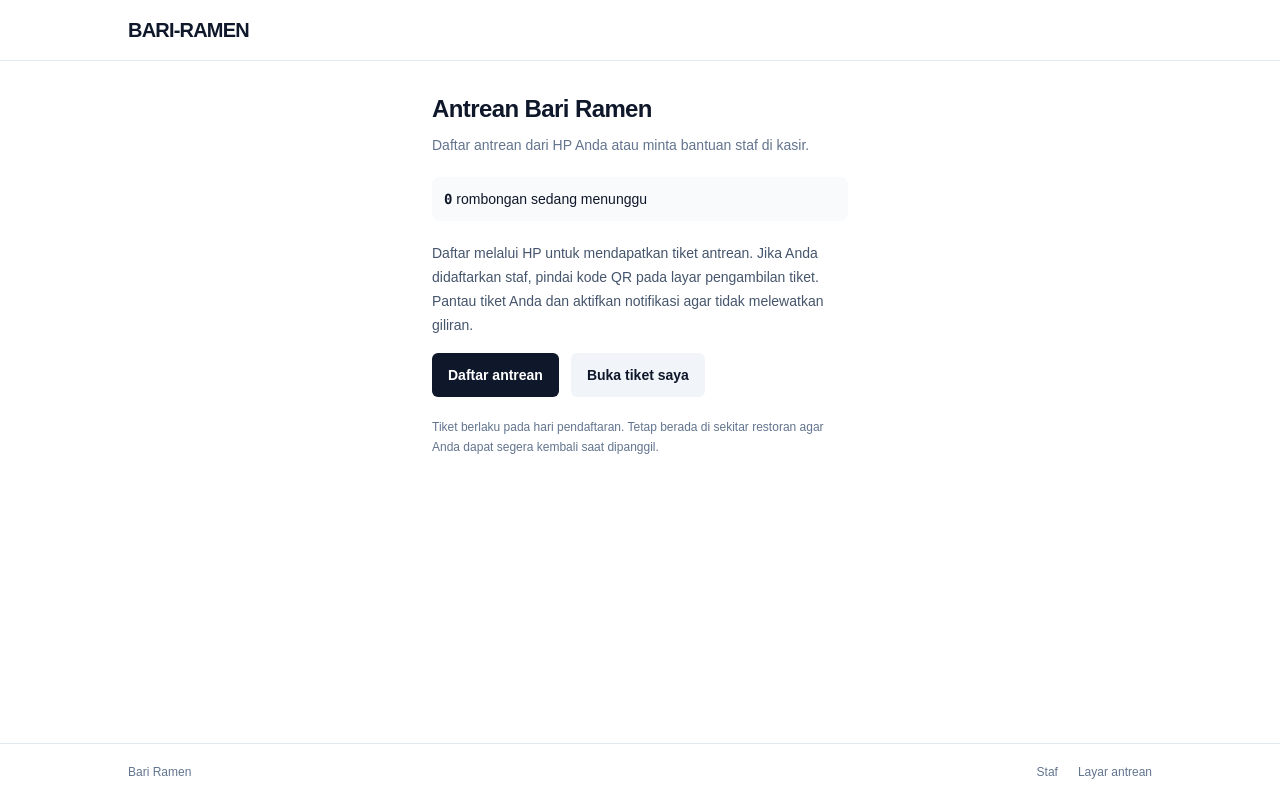
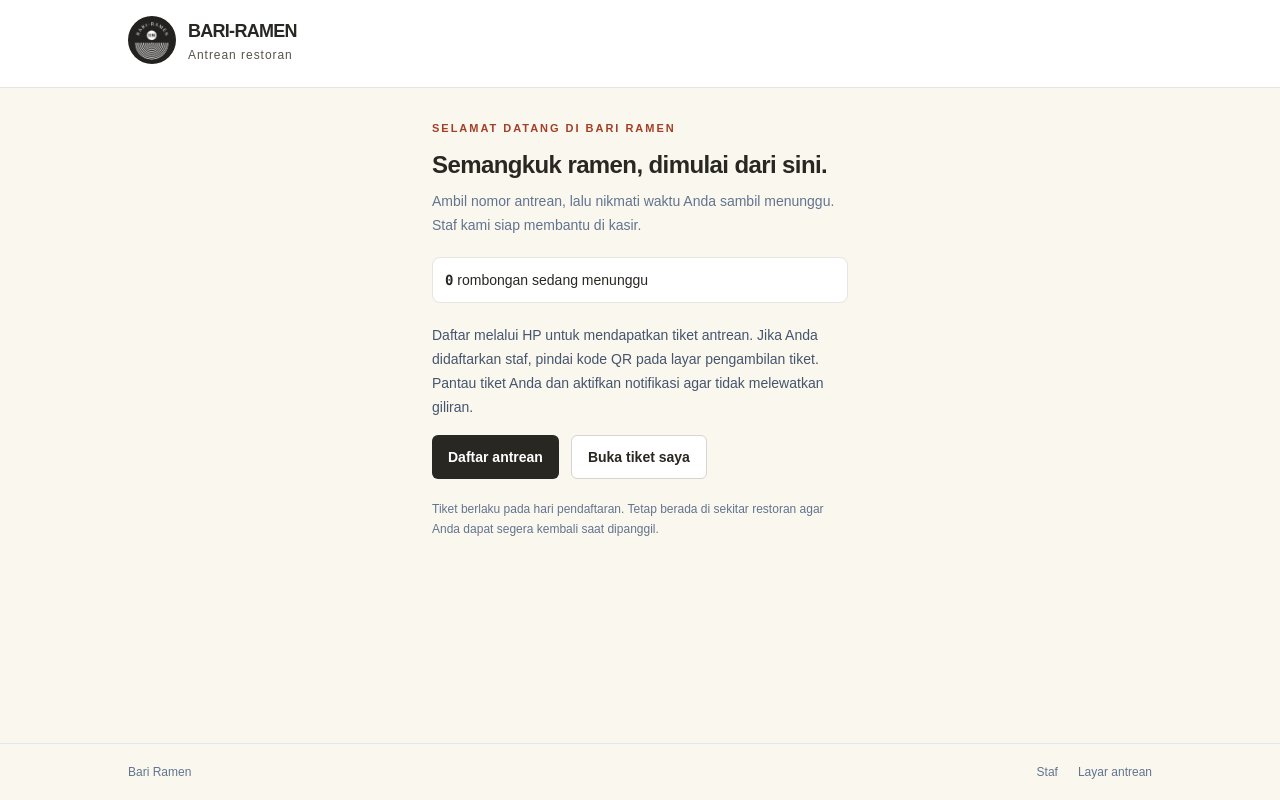
Before and after one commit to pt-arunikaciptasahaja/Bari-Ramen-QMS, a Next.js app: page / in a window 1280 px wide. Built offline with nearby package versions, Linux system fonts and the light colour scheme; no server answers; the database is empty.

Commit message:
Add Bari Ramen logo and warm light queue theme
Use the supplied logo in shared screen headers, switch TV to cream and white with dark readable numbers, and refine customer welcome and late-arrival copy. Preserve group colors, call behavior and privacy.

```diff
--- a/src/app/globals.css
+++ b/src/app/globals.css
@@ -8,18 +8,18 @@
 }
 body {
   margin: 0;
-  background: #f8fafc;
-  color: #0f172a;
+  background: #faf7ef;
+  color: #292722;
   font-family: Arial, Helvetica, sans-serif;
 }
 ::selection {
-  background: #e5e5e5;
+  background: #f2d8c6;
 }
 .field {
   width: 100%;
   height: 48px;
   border-radius: 6px;
-  border: 1px solid #cbd5e1;
+  border: 1px solid #d6d1c7;
   background: #fff;
   padding: 0 12px;
   font-size: 16px;
@@ -30,8 +30,8 @@
 }
 .field:focus,
 .field:focus-within {
-  border-color: #64748b;
-  box-shadow: 0 0 0 2px #64748b20;
+  border-color: #a33f27;
+  box-shadow: 0 0 0 2px #a33f2720;
 }
 .field:disabled {
   opacity: 0.6;
@@ -48,10 +48,10 @@
 @keyframes call-flash {
   0%,
   100% {
-    background: #181818;
+    background: #fffdf8;
   }
   50% {
-    background: #383838;
+    background: #fce3c7;
   }
 }
 @media (prefers-reduced-motion: reduce) {
@@ -62,3 +62,29 @@
     transition: none !important;
   }
 }
+
+/* The original transparent logo has generous margins. Frame it with CSS,
+   preserving the supplied artwork and its proportions. */
+.brand-emblem {
+  position: relative;
+  display: block;
+  width: 48px;
+  height: 48px;
+  flex: 0 0 auto;
+  overflow: hidden;
+  border-radius: 50%;
+  background: #22211f;
+}
+.brand-emblem-large {
+  width: 64px;
+  height: 64px;
+}
+.brand-emblem-image {
+  position: absolute;
+  width: 200%;
+  height: 200%;
+  max-width: none;
+  left: -50%;
+  top: -50%;
+  object-fit: contain;
+}
--- a/src/app/page.tsx
+++ b/src/app/page.tsx
@@ -12,22 +12,23 @@
     (entry) => entry.status === "waiting",
   ).length;
   return (
-    <div className="flex min-h-dvh flex-col bg-white">
+    <div className="flex min-h-dvh flex-col bg-paper">
       <DemoNotice />
-      <header className="border-b border-slate-200 px-4 py-4">
+      <header className="border-b border-stone-200 bg-white px-4 py-4">
         <div className="mx-auto max-w-5xl">
           <Brand />
         </div>
       </header>
       <main className="mx-auto w-full max-w-md flex-1 px-4 py-6 sm:py-8">
+        <p className="eyebrow mb-3 text-terracotta">Selamat datang di Bari Ramen</p>
         <h1 className="text-2xl font-semibold tracking-tight">
-          Antrean Bari Ramen
+          Semangkuk ramen, dimulai dari sini.
         </h1>
         <p className="mt-2 text-sm leading-6 text-slate-500">
-          Daftar antrean dari HP Anda atau minta bantuan staf di kasir.
+          Ambil nomor antrean, lalu nikmati waktu Anda sambil menunggu. Staf kami siap membantu di kasir.
         </p>
         <div
-          className="my-5 rounded-lg bg-slate-100/50 px-3 py-3"
+          className="my-5 rounded-lg border border-stone-200 bg-white px-3 py-3"
           role="status"
         >
           <p className="text-sm">
@@ -53,8 +54,8 @@
           Pantau tiket Anda dan aktifkan notifikasi agar tidak melewatkan giliran.
         </p>
         <div className="mt-4 flex flex-wrap gap-3">
-          <Link href="/register" className="inline-flex min-h-11 items-center rounded-md bg-slate-900 px-4 text-sm font-semibold text-white">Daftar antrean</Link>
-          <Link href="/ticket" className="inline-flex min-h-11 items-center rounded-md bg-slate-100 px-4 text-sm font-semibold">Buka tiket saya</Link>
+          <Link href="/register" className="inline-flex min-h-11 items-center rounded-md bg-brand px-4 text-sm font-semibold text-white">Daftar antrean</Link>
+          <Link href="/ticket" className="inline-flex min-h-11 items-center rounded-md border border-stone-300 bg-white px-4 text-sm font-semibold">Buka tiket saya</Link>
         </div>
         <p className="mt-5 text-xs leading-5 text-slate-500">
           Tiket berlaku pada hari pendaftaran. Tetap berada di sekitar restoran agar Anda dapat segera kembali saat dipanggil.
--- a/src/app/register/page.tsx
+++ b/src/app/register/page.tsx
@@ -49,9 +49,10 @@
     <DemoNotice />
     <header className="mx-auto max-w-md px-4 py-5"><Brand /></header>
     <main className="mx-auto max-w-md px-4 pb-8">
-      <h1 className="text-2xl font-semibold tracking-tight">Daftar antrean</h1>
-      <p className="mt-2 text-sm leading-6 text-slate-600">Cukup satu pendaftaran untuk setiap rombongan. Setelah berhasil, tiket antrean akan terbuka di HP Anda.</p>
-      <section aria-label="Formulir pendaftaran antrean" className="mt-5 rounded-xl bg-white p-5">
+      <p className="eyebrow mb-2 text-terracotta">Sebelum menikmati ramen</p>
+      <h1 className="text-2xl font-semibold tracking-tight">Ambil nomor antrean Anda</h1>
+      <p className="mt-2 text-sm leading-6 text-slate-600">Senang menyambut Anda di Bari Ramen. Cukup satu pendaftaran untuk setiap rombongan; tiket akan langsung terbuka di HP Anda.</p>
+      <section aria-label="Formulir pendaftaran antrean" className="mt-5 rounded-xl border border-stone-200 bg-white p-5 shadow-sm">
         {checking ? <p role="status" className="text-sm text-slate-500">Memeriksa tiket Anda…</p> : <QueueForm onRegister={submit} />}
       </section>
       <p className="mt-4 text-xs leading-6 text-slate-500">Tiket berlaku untuk antrean hari ini. Pendaftaran belum menjamin meja tersedia pada jam tertentu. Urutan panggilan mengikuti ketersediaan meja sesuai jumlah orang. Tetap berada di sekitar restoran.</p>
--- a/src/app/staff/page.tsx
+++ b/src/app/staff/page.tsx
@@ -135,11 +135,8 @@
       <DemoNotice />
       <header className="border-b border-slate-200 bg-white">
         <div className="mx-auto flex max-w-7xl flex-wrap items-center justify-between gap-5 px-5 py-5 sm:px-8">
-          <Brand />
+          <Brand subtitle="Dashboard staf" />
           <div className="flex items-center gap-3">
-            <span className="hidden rounded-lg bg-paper px-3 py-2 text-xs text-slate-500 sm:block">
-              DASHBOARD STAF
-            </span>
             <Button asChild variant="outline">
               <Link href="/tv" target="_blank" rel="noreferrer">
                 <ExternalLink size={16} />
--- a/src/app/ticket/page.tsx
+++ b/src/app/ticket/page.tsx
@@ -57,7 +57,7 @@
       <h1 className="text-xl font-semibold">{called ? 'Giliran Anda sudah tiba' : 'Tiket antrean Anda'}</h1>
       {loading && <p role="status" className="mt-5 text-sm text-slate-500">Membuka tiket…</p>}
       {entry && <>
-        <section className="mt-4 overflow-hidden rounded-xl bg-white">
+        <section className="mt-4 overflow-hidden rounded-xl border border-stone-200 bg-white shadow-sm">
           <div className="p-5 text-center">
             <p className="text-xs text-slate-500">Nomor antrean</p>
             <p className={`mx-auto my-3 w-fit rounded-lg px-4 py-2 font-mono text-5xl font-semibold tabular-nums ${queueGroups[entry.group_code].light}`}>{entry.queue_number}</p>
@@ -69,7 +69,7 @@
             {called && <p role="status" className="mt-3 text-lg font-semibold text-amber-900">Panggilan {entry.call_count ?? 1}/3</p>}
             {called && entry.called_at && <p className="mt-2 text-xs leading-5 text-slate-500">Panggilan pertama pukul <span className="font-mono tabular-nums">{new Date(entry.called_at).toLocaleTimeString('id-ID',{timeZone:'Asia/Jakarta',hour:'2-digit',minute:'2-digit'})}</span> WIB. Silakan segera menuju kasir dan tunjukkan tiket ini kepada staf.</p>}
           </div>
-          {entry.status === 'waiting' && !expired && <div className="bg-slate-100/70 px-5 py-4">
+          {entry.status === 'waiting' && !expired && <div className="bg-paper px-5 py-4">
             <p aria-live="polite" className="text-sm"><span className="font-mono font-semibold tabular-nums">{board.loading || board.error ? '…' : aheadCount(board.rows, {...entry,source:'walk-in'})}</span> rombongan dalam kelompok {entry.group_code} di depan Anda</p>
             <p className="mt-2 text-xs leading-5 text-slate-500">Urutan panggilan mengikuti ketersediaan meja sesuai jumlah orang dalam rombongan Anda.</p>
           </div>}
--- a/src/app/tv/page.tsx
+++ b/src/app/tv/page.tsx
@@ -10,9 +10,9 @@
 import { callAgeSeconds, carouselPage, collectReminders, rowsForHeight, warningLevel } from "@/lib/tv";
 
 const urgencyClasses = {
-  normal: "border-white/10 bg-white/5 text-slate-300",
-  warning: "border-amber-500/60 bg-amber-950/60 text-amber-200",
-  urgent: "border-rose-500/70 bg-rose-950/60 text-rose-200",
+  normal: "border-stone-200 bg-stone-50 text-stone-700",
+  warning: "border-amber-300 bg-amber-50 text-amber-900",
+  urgent: "border-rose-300 bg-rose-50 text-rose-900",
 };
 function duration(calledAt: string | null, now: number) {
   const age = callAgeSeconds(calledAt, now);
@@ -84,14 +84,14 @@
   const previousPage = carouselPage(previousCalls, rotation, 4);
   const level = warningLevel(current?.called_at ?? null, now);
   return (
-    <div className="flex min-h-dvh flex-col bg-[#101010] text-white sm:h-dvh sm:min-h-[540px] sm:overflow-hidden">
+    <div className="flex min-h-dvh flex-col bg-paper text-ink sm:h-dvh sm:min-h-[540px] sm:overflow-hidden">
       <DemoNotice />
-      <header className="flex shrink-0 items-center justify-between gap-4 border-b border-white/10 px-5 py-3 lg:px-8">
-        <Brand dark />
-        <div className="flex items-center gap-4">
-          <span className="text-xs text-slate-400">{connection}</span>
-          <span className="font-mono text-xl font-semibold tabular-nums">{clock}</span>
-          <button aria-label="Layar penuh" className="p-2 text-slate-400" onClick={() => {
+      <header className="flex shrink-0 flex-wrap items-center justify-between gap-4 border-b border-stone-200 bg-white/80 px-5 py-3 sm:flex-nowrap lg:px-8">
+        <Brand size="large" subtitle="Selamat datang di Bari Ramen" />
+        <div className="flex flex-wrap items-center justify-end gap-2 sm:gap-4">
+          <span className="text-xs text-stone-600">{connection}</span>
+          <span className="font-mono text-lg font-semibold tabular-nums sm:text-xl">{clock}</span>
+          <button aria-label="Layar penuh" className="p-2 text-stone-600" onClick={() => {
             if (!document.fullscreenElement) void document.documentElement.requestFullscreen().catch(() => setSoundError("Layar penuh tidak didukung browser ini."));
             else void document.exitFullscreen();
           }}><Maximize size={20} /></button>
@@ -99,53 +99,53 @@
       </header>
       <main className="grid min-h-0 flex-1 grid-cols-1 gap-4 p-4 sm:grid-cols-[minmax(0,1fr)_minmax(230px,34%)] lg:gap-6 lg:p-6">
         <section className="flex min-h-0 min-w-0 flex-col gap-3">
-          <div key={flash} className={`flex min-h-0 flex-1 flex-col items-center justify-center rounded-xl border border-white/10 bg-[#181818] p-4 text-center transition-colors duration-75 ${flash ? "call-flash" : ""}`}>
-            <p className="flex items-center gap-2 text-xs font-semibold uppercase tracking-widest opacity-70"><BellRing size={17} />Silakan menuju kasir</p>
-            <h1 aria-live="polite" className={`my-3 whitespace-nowrap font-mono text-[clamp(2rem,9vw,8rem)] font-semibold leading-none tabular-nums ${current ? queueGroups[current.group_code].number : "text-white"}`}>{loading ? "…" : current?.queue_number ?? "-"}</h1>
-            {current && <div className="mb-3"><GroupBadge group={current.group_code} pax={current.pax} dark /></div>}
-            <p className="text-sm opacity-80 lg:text-lg">{current ? `Panggilan ${current.call_count ?? 1}/3 · Untuk ${current.pax} orang. Silakan menuju kasir.` : "Pindai kode QR pendaftaran di restoran atau minta bantuan staf di kasir."}</p>
+          <div key={flash} className={`flex min-h-0 flex-1 flex-col items-center justify-center rounded-xl border border-stone-200 bg-white shadow-sm p-4 text-center transition-colors duration-75 ${flash ? "call-flash" : ""}`}>
+            <p className="flex items-center gap-2 text-xs font-semibold uppercase tracking-widest text-terracotta lg:text-sm"><BellRing size={17} />{current ? "Nomor yang dipanggil" : "Selamat datang"}</p>
+            <h1 aria-live="polite" className="my-3 whitespace-nowrap font-mono text-[clamp(3rem,10vw,10rem)] font-bold leading-none tabular-nums text-ink">{loading ? "…" : current?.queue_number ?? "-"}</h1>
+            {current && <div className="mb-3"><GroupBadge group={current.group_code} pax={current.pax} /></div>}
+            <p className="text-sm opacity-80 lg:text-lg">{current ? `Panggilan ${current.call_count ?? 1}/3 · Untuk ${current.pax} orang. Silakan menuju kasir.` : "Ambil nomor antrean melalui kode QR di restoran. Staf kami siap membantu di kasir."}</p>
             {current && <p className={`mt-3 rounded-lg border px-3 py-2 text-sm ${urgencyClasses[level]}`}><span className="font-mono tabular-nums">{duration(current.called_at, now)}</span> sejak panggilan pertama{level !== "normal" ? " · Silakan segera ke kasir" : ""}</p>}
           </div>
-          {previousCalls.length > 0 && <section aria-labelledby="previous-calls-title" className="shrink-0 rounded-xl bg-white/5 p-3">
-            <div className="flex items-center justify-between text-xs text-slate-300">
+          {previousCalls.length > 0 && <section aria-labelledby="previous-calls-title" className="shrink-0 rounded-xl border border-stone-200 bg-white p-3">
+            <div className="flex items-center justify-between text-xs text-stone-700">
               <h2 id="previous-calls-title" className="font-semibold">Nomor lain yang dipanggil</h2>
               {previousPage.pages > 1 && <span className="font-mono tabular-nums">{previousPage.page + 1}/{previousPage.pages}</span>}
             </div>
             <ul className="mt-2 grid grid-cols-2 gap-2">
-              {previousPage.items.map((entry) => <li key={entry.id} className={`flex items-center justify-between gap-2 rounded-lg px-3 py-2 ${queueGroups[entry.group_code].dark}`}>
+              {previousPage.items.map((entry) => <li key={entry.id} className={`flex items-center justify-between gap-2 rounded-lg px-3 py-2 ${queueGroups[entry.group_code].light}`}>
                 <span className="whitespace-nowrap font-mono text-xl font-semibold tabular-nums lg:text-3xl">{entry.queue_number}</span>
                 <span className="text-right text-xs"><span className="font-mono tabular-nums">{entry.pax}</span> orang<br /><span className={`inline-block rounded-md border px-1.5 py-0.5 font-mono tabular-nums ${urgencyClasses[warningLevel(entry.called_at, now)]}`}>{duration(entry.called_at, now)}</span></span>
               </li>)}
             </ul>
-            {previousPage.pages > 1 && <p className="mt-2 text-xs text-slate-400">Nomor yang dipanggil ditampilkan bergantian setiap 15 detik.</p>}
+            {previousPage.pages > 1 && <p className="mt-2 text-xs text-stone-600">Nomor yang dipanggil ditampilkan bergantian setiap 15 detik.</p>}
           </section>}
-          <div className="flex shrink-0 flex-wrap items-center justify-between gap-2 text-xs text-slate-400">
+          <div className="flex shrink-0 flex-wrap items-center justify-between gap-2 text-xs text-stone-600">
             <span>Maksimal 3 panggilan dengan jeda 5 menit · Batas waktu 15 menit sejak panggilan pertama.</span>
-            <button onClick={() => void enableSound()} className={`flex min-h-10 items-center gap-2 rounded-lg border px-3 ${sound ? "border-emerald-800 text-emerald-300" : "border-amber-700 text-amber-200"}`}><Volume2 size={16} />{sound ? "Suara aktif · Uji bel" : "Aktifkan suara"}</button>
+            <button onClick={() => void enableSound()} className={`flex min-h-10 items-center gap-2 rounded-lg border px-3 ${sound ? "border-emerald-300 bg-emerald-50 text-emerald-900" : "border-stone-300 bg-white text-stone-800"}`}><Volume2 size={16} />{sound ? "Suara aktif · Uji bel" : "Aktifkan suara"}</button>
           </div>
-          {(error || soundError) && <p role="alert" className="shrink-0 rounded-lg bg-rose-950/60 p-2 text-xs text-rose-200">{error || soundError}</p>}
+          {(error || soundError) && <p role="alert" className="shrink-0 rounded-lg bg-rose-50 p-2 text-xs text-rose-900">{error || soundError}</p>}
         </section>
-        <aside className="flex min-h-[300px] flex-col rounded-xl border border-white/10 bg-[#181818] px-4 py-3 sm:min-h-0">
+        <aside className="flex min-h-[300px] flex-col rounded-xl border border-stone-200 bg-white shadow-sm px-4 py-3 sm:min-h-0">
           <div className="mb-2 flex shrink-0 items-center justify-between gap-2">
-            <h2 className="text-xs font-semibold uppercase tracking-widest text-slate-300">Menunggu giliran</h2>
-            <span className="whitespace-nowrap font-mono text-xs tabular-nums text-slate-400">{waiting.length} antrean</span>
+            <h2 className="text-xs font-semibold uppercase tracking-widest text-stone-700">Menunggu giliran</h2>
+            <span className="whitespace-nowrap font-mono text-xs tabular-nums text-stone-600">{waiting.length} antrean</span>
           </div>
           <div ref={waitingArea} className="min-h-0 flex-1 overflow-hidden">
             {waitingPage.items.length ? waitingPage.items.map((entry, index) => <div key={entry.id} className="flex h-12 items-center">
-              <div className={`flex h-11 w-full items-center justify-between gap-2 rounded-md px-2 ${queueGroups[entry.group_code].dark}`}>
+              <div className={`flex h-11 w-full items-center justify-between gap-2 rounded-md px-2 ${queueGroups[entry.group_code].light}`}>
               <span className="font-mono text-xs tabular-nums opacity-70">{String(waitingPage.offset + index + 1).padStart(2, "0")}</span>
               <span className="whitespace-nowrap font-mono text-2xl font-semibold tabular-nums lg:text-3xl">{entry.queue_number}</span>
               <span className="whitespace-nowrap text-xs"><span className="font-mono tabular-nums">{entry.pax}</span> orang</span>
               </div>
-            </div>) : <p className="py-8 text-center text-sm text-slate-400">{loading ? "Memuat antrean…" : "Belum ada rombongan yang menunggu."}</p>}
+            </div>) : <p className="py-8 text-center text-sm text-stone-600">{loading ? "Memuat antrean…" : "Belum ada rombongan yang menunggu."}</p>}
           </div>
-          <div className="mt-2 shrink-0 border-t border-white/10 pt-2 text-xs text-slate-400">
+          <div className="mt-2 shrink-0 border-t border-stone-200 pt-2 text-xs text-stone-600">
             <p>Halaman <span className="font-mono tabular-nums">{waitingPage.page + 1}/{waitingPage.pages}</span>{waitingPage.pages > 1 ? " · Berganti setiap 15 detik" : ""}</p>
-            <div className="mt-2 flex flex-wrap gap-2" aria-label="Warna kelompok antrean">{groupCodes.map((group) => <GroupBadge key={group} group={group} dark />)}</div>
+            <div className="mt-2 flex flex-wrap gap-2" aria-label="Warna kelompok antrean">{groupCodes.map((group) => <GroupBadge key={group} group={group} />)}</div>
           </div>
         </aside>
       </main>
-      <footer className="shrink-0 px-5 pb-3 text-center text-xs text-slate-400">Silakan ke kasir saat nomor Anda dipanggil. Urutan panggilan mengikuti ketersediaan meja sesuai jumlah orang.</footer>
+      <footer className="shrink-0 px-5 pb-3 text-center text-xs text-stone-600">Terima kasih sudah menunggu. Silakan ke kasir saat nomor Anda dipanggil. Panggilan mengikuti ketersediaan meja sesuai jumlah orang.</footer>
     </div>
   );
 }
--- a/src/components/brand.tsx
+++ b/src/components/brand.tsx
@@ -1,13 +1,35 @@
+import Image from "next/image";
 import Link from "next/link";
 
-export function Brand({ dark = false }: { dark?: boolean }) {
+export function Brand({
+  dark = false,
+  size = "default",
+  subtitle = "Antrean restoran",
+}: {
+  dark?: boolean;
+  size?: "default" | "large";
+  subtitle?: string;
+}) {
   return (
     <Link
       href="/"
       aria-label="Bari Ramen beranda"
-      className={`inline-block text-xl font-bold tracking-[-.04em] ${dark ? "text-white" : "text-ink"}`}
+      className={`inline-flex min-w-0 items-center gap-3 rounded-lg focus-visible:outline-2 focus-visible:outline-offset-4 focus-visible:outline-brand ${dark ? "text-white" : "text-ink"}`}
     >
-      BARI-RAMEN
+      <span className={`brand-emblem ${size === "large" ? "brand-emblem-large" : ""}`}>
+        <Image
+          src="/brand/bari-ramen-logo.png"
+          alt=""
+          width={3375}
+          height={3375}
+          sizes={size === "large" ? "160px" : "112px"}
+          className="brand-emblem-image"
+        />
+      </span>
+      <span className="min-w-0">
+        <span className={`block whitespace-nowrap font-bold tracking-[-.04em] ${size === "large" ? "text-xl lg:text-2xl" : "text-lg"}`}>BARI-RAMEN</span>
+        <span className={`mt-0.5 block text-[10px] font-medium tracking-[.08em] sm:text-xs ${dark ? "text-white/70" : "text-stone-600"}`}>{subtitle}</span>
+      </span>
     </Link>
   );
 }
--- a/src/lib/customer-copy.ts
+++ b/src/lib/customer-copy.ts
@@ -3,8 +3,8 @@
 export const CALL_POLICY_COPY = 'Nomor dipanggil maksimal 3 kali dengan jeda 5 menit. Jika meja belum diberikan dalam 15 menit sejak panggilan pertama, antrean otomatis dilewati.';
 export function customerStatusCopy(status: QueueStatus, expired = false) {
   if (expired) return 'Tiket ini sudah tidak berlaku. Silakan hubungi staf untuk pendaftaran antrean hari ini.';
-  if (status === 'seated') return 'Meja Anda sudah tersedia. Selamat menikmati hidangan di Bari Ramen.';
-  if (status === 'no-show') return 'Nomor antrean Anda telah dilewati. Silakan hubungi staf untuk bantuan selanjutnya.';
+  if (status === 'seated') return 'Meja Anda sudah dikonfirmasi. Selamat menikmati ramen di Bari Ramen.';
+  if (status === 'no-show') return 'Nomor antrean Anda telah dilewati. Jika Anda sudah tiba, silakan temui staf di kasir agar kami dapat membantu.';
   if (status === 'called') return 'Silakan segera menuju kasir dan tunjukkan tiket ini kepada staf. Staf akan mengonfirmasi pemberian meja Anda.';
   return 'Silakan menunggu di sekitar restoran. Aktifkan notifikasi dan pantau tiket Anda agar tidak melewatkan giliran.';
 }
--- a/tailwind.config.ts
+++ b/tailwind.config.ts
@@ -3,7 +3,7 @@
   content: ["./src/**/*.{ts,tsx}"],
   theme: {
     extend: {
-      colors: { ink: "#0f172a", paper: "#f8fafc", brand: "#0f172a" },
+      colors: { ink: "#292722", paper: "#faf7ef", brand: "#292722", terracotta: "#a33f27" },
     },
   },
   plugins: [],
```
Also changed, not shown: public/brand/bari-ramen-logo.png (added).
